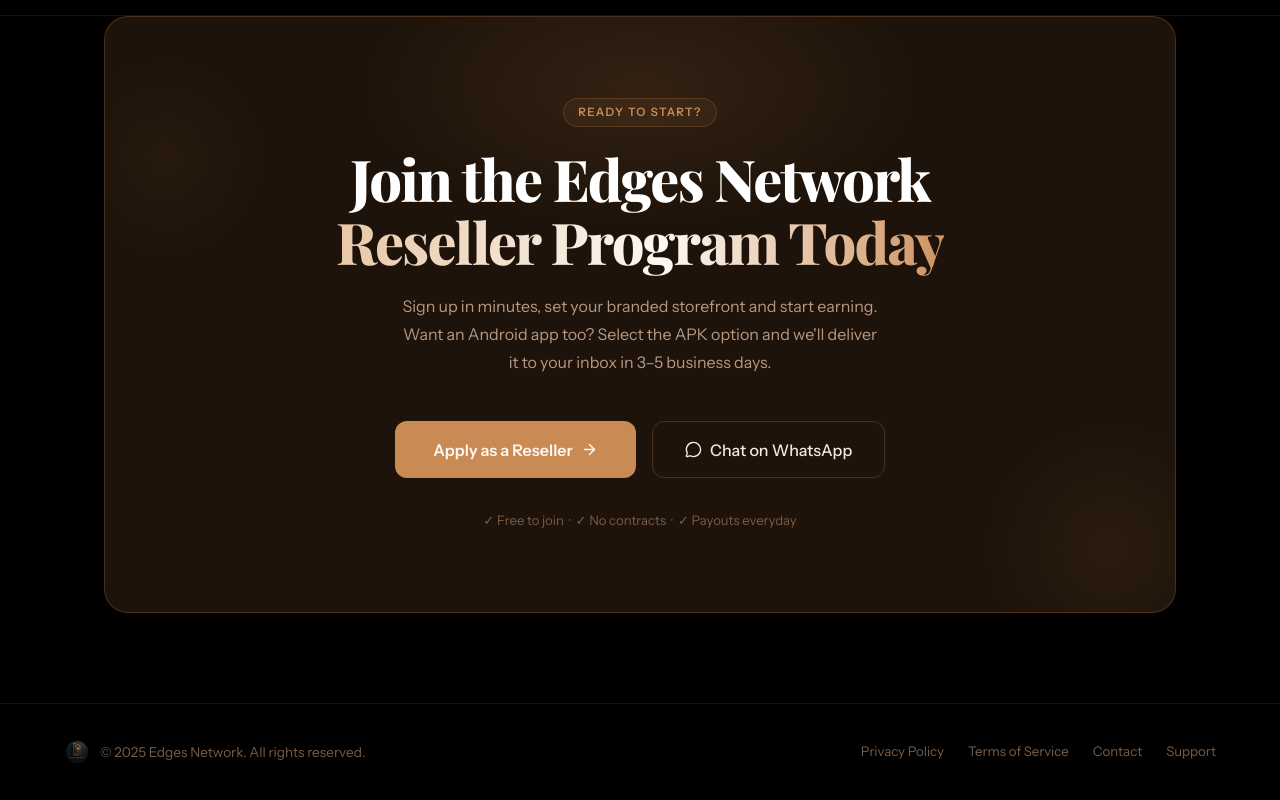
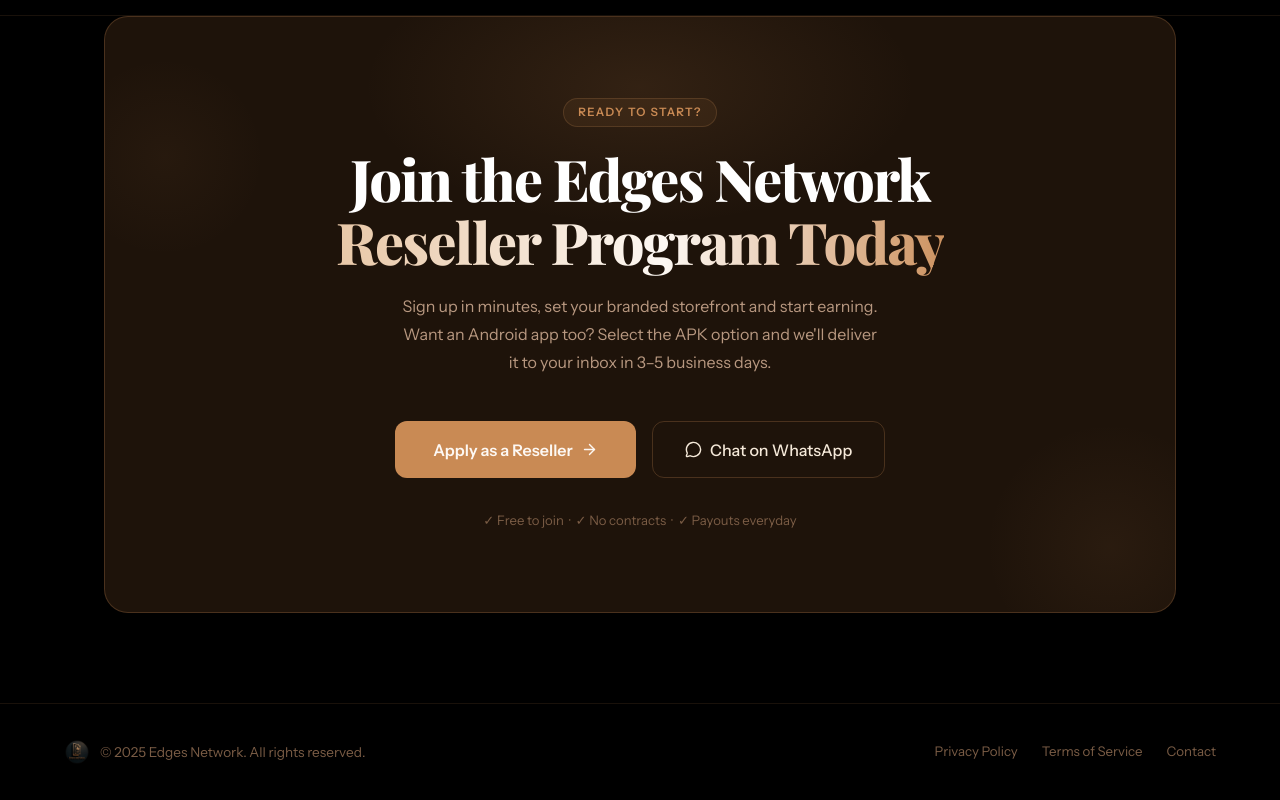
Before and after one commit to Edges-Enterprise/Edges_LandingPage, a Next.js app: page / in a window 1280 px wide. Shown: the part 4418-5218 px from the top of the page. Built offline with nearby package versions, Linux system fonts and the light colour scheme; no server answers; a web font is replaced by a local one.

Commit message:
feat: update footerLinks structure to include labels and hrefs for better navigation

```diff
--- a/src/components/reseller/ResellerFooter.tsx
+++ b/src/components/reseller/ResellerFooter.tsx
@@ -2,10 +2,10 @@
 import Image from "next/image";
 
 const footerLinks = [
-  "Privacy Policy",
-  "Terms of Service",
-  "Contact",
-  "Support",
+  { label: "Privacy Policy", href: "/privacy" },
+  { label: "Terms of Service", href: "/terms" },
+  { label: "Contact", href: "/contact" },
+  // { label: "Support", href: "/support" }
 ];
 
 export default function Footer() {
@@ -46,8 +46,8 @@ export default function Footer() {
       <div style={{ display: "flex", gap: "1.5rem", flexWrap: "wrap" }}>
         {footerLinks.map((l) => (
           <a
-            key={l}
-            href="#"
+            key={l.label}
+            href={l.href}
             style={{
               fontSize: "0.83rem",
               color: "var(--dim)",
@@ -57,7 +57,7 @@ export default function Footer() {
             onMouseEnter={(e) => (e.currentTarget.style.color = "var(--muted)")}
             onMouseLeave={(e) => (e.currentTarget.style.color = "var(--dim)")}
           >
-            {l}
+            {l.label}
           </a>
         ))}
       </div>
```
